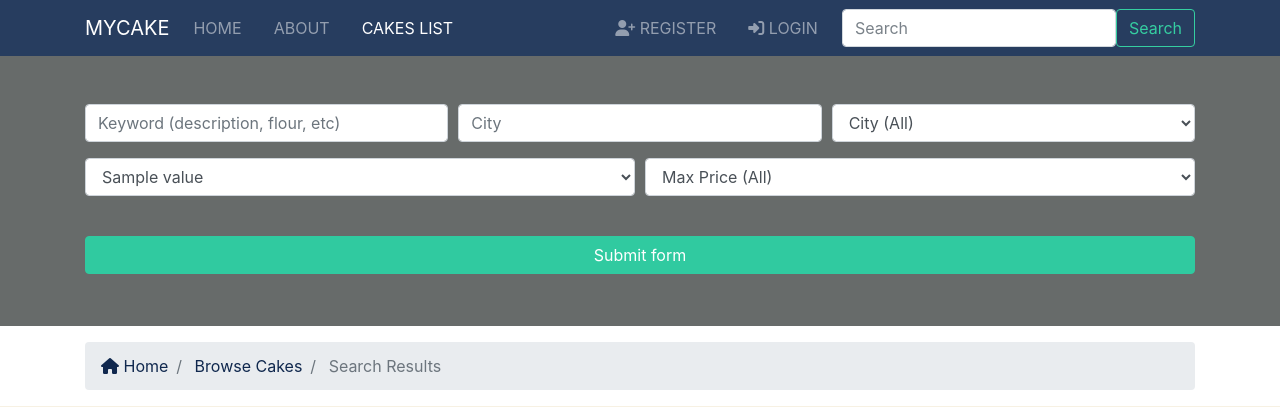
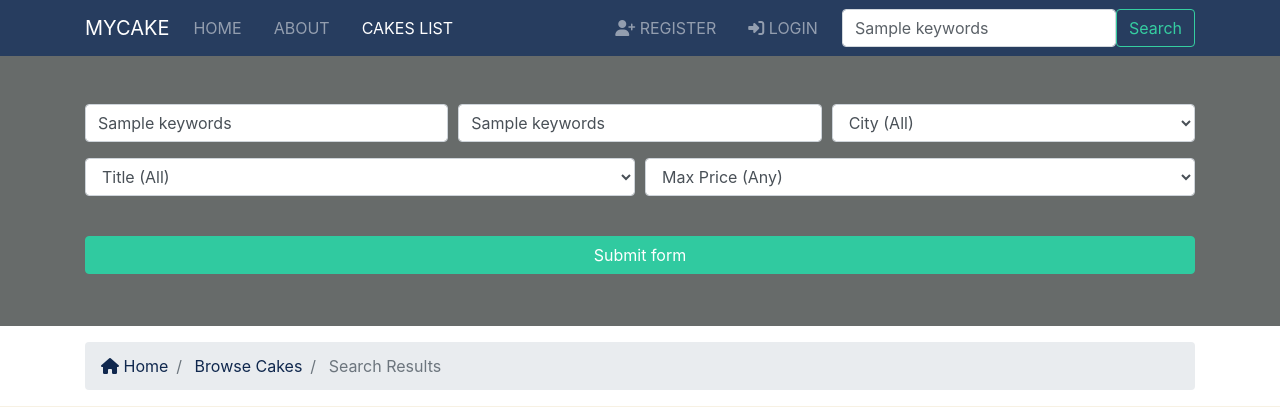
Before and after one commit to LaminT/mycake_project, a Django app: template templates/listings/search.html in a window 1280 px wide. Shown: the top 407 px of the page. Run offline with Django 3.2, Linux system fonts and the light colour scheme; tables that the repository leaves empty hold one stand-in row (values such as "Sample post"); the template is opened without the code that fills it: values that come from a table or form of the project are taken from there, most other values are stand-ins (such as "Sample title", 1, 10 or a date in 2020); grey boxes marked "Sample" are stand-in pictures; some libraries are stand-ins or nearby versions.

Commit message:
Preserving from input

```diff
--- a/listings/choices.py
+++ b/listings/choices.py
@@ -3,6 +3,7 @@ title_choices = {
     'Birthdays': 'Birthdays',
     'Christmas': 'Christmas',
     'Confirmations': 'Confirmations',
+    'Eid Mubarak': 'Eid Mubarak',
     'New Years': 'New Years',
     'Party': 'Party',
     'Special Occasions': 'Special Occasions',
--- a/listings/views.py
+++ b/listings/views.py
@@ -63,6 +63,7 @@ def search(request):
         'city_choices': city_choices,
         'price_choices': price_choices,
         'title_choices': title_choices,
-        'listings': queryset_list
+        'listings': queryset_list,
+        'values': request.GET
     }
     return render(request, 'listings/search.html', context)
--- a/templates/listings/search.html
+++ b/templates/listings/search.html
@@ -13,12 +13,13 @@
           <div class="form-row">
             <div class="col-md-4 mb-3">
               <label class="sr-only">Keywords</label>
-              <input type="text" name="keywords" class="form-control" placeholder="Keyword (description, flour, etc)">
+              <input type="text" name="keywords" class="form-control" placeholder="Keyword (description, flour, etc)"
+                value="{{values.keywords}}">
             </div>
 
             <div class="col-md-4 mb-3">
               <label class="sr-only">City</label>
-              <input type="text" name="city" class="form-control" placeholder="City">
+              <input type="text" name="city" class="form-control" placeholder="City" value="{{values.keywords}}">
             </div>
 
             <div class="col-md-4 mb-3">
@@ -26,7 +27,11 @@
               <select name="city" class="form-control">
                 <option selected="true" disabled="disabled">City (All)</option>
                 {% for key, value in city_choices.items %}
-                <option value="{{key}}">{{value}}</option>
+                <option value="{{key}}"
+                {% if key == values.city %}
+                selected
+                {% endif %}
+                >{{value}}</option>
                 {% endfor %}
 
               </select>
@@ -37,16 +42,25 @@
             <div class="col-md-6 mb-3">
               <label class="sr-only">Title</label>
               <select name="title" class="form-control">
+                <option selected="true" disabled="disabled">Title (All)</option>
                 {% for key, value in title_choices.items %}
-                <option value="{{key}}">{{value}}</option>
+                <option value="{{key}}"
+                {% if key == values.title %}
+                selected
+                {% endif %}
+                >{{value}}</option>
                 {% endfor %}
               </select>
             </div>
             <div class="col-md-6 mb-3">
-              <select name="price" class="form-control">
-                <option selected="true" disabled="disabled">Max Price (All)</option>
+              <select name="price" class="form-control" id="type">
+                <option selected="true" disabled="disabled">Max Price (Any)</option>
                 {% for key, value in price_choices.items %}
-                <option value="{{key}}">{{value}}</option>
+                <option value="{{key}}"
+                {% if key == values.price %}
+                selected
+                {% endif %}
+                >{{value}}</option>
                 {% endfor %}
               </select>
             </div>
@@ -94,7 +108,6 @@
           <div class="card-body">
             <div class="listing-heading text-center">
               <h4 class="text-primary">{{ listing.title }}</h4>
-
               <p>
                 <i class="fas fa-map-marker text-secondary"></i> {{ listing.address }}</p>
               <hr>
--- a/templates/partials/_navbar.html
+++ b/templates/partials/_navbar.html
@@ -33,7 +33,7 @@
         </li>
       </ul>
       <form class="form-inline my-2 my-lg-0" action="{% url 'search'%}" method="">
-        <input type="text" name="keywords" class="form-control" placeholder="Search">
+        <input type="text" name="keywords" class="form-control" placeholder="Search" value="{{values.keywords}}">
         <button class="btn btn-outline-success my-2 my-sm-0" type="submit">Search</button>
       </form>
     </div>
```
Also changed, not shown: templates/pages/index.html (+10 -9 lines).
